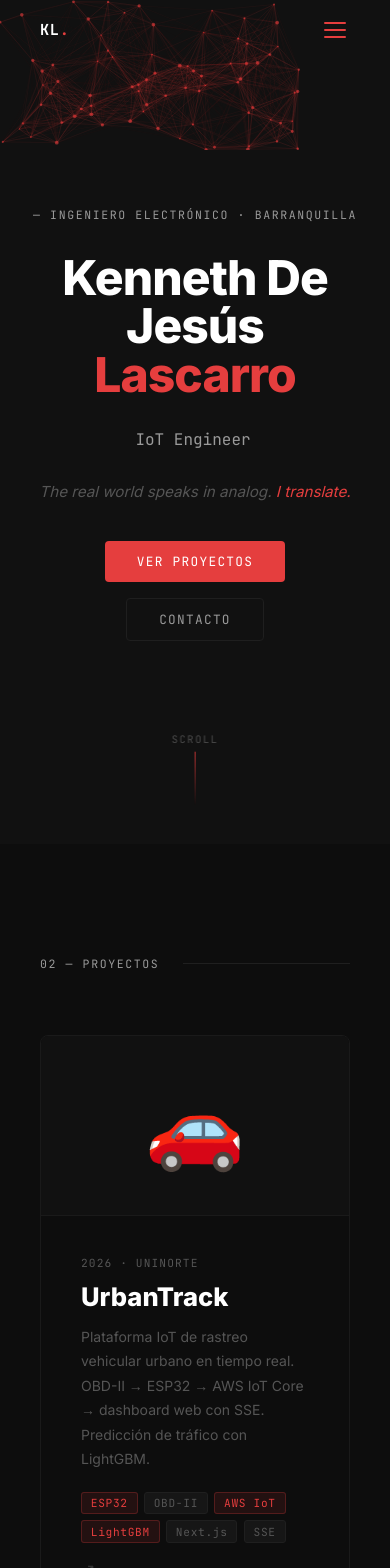
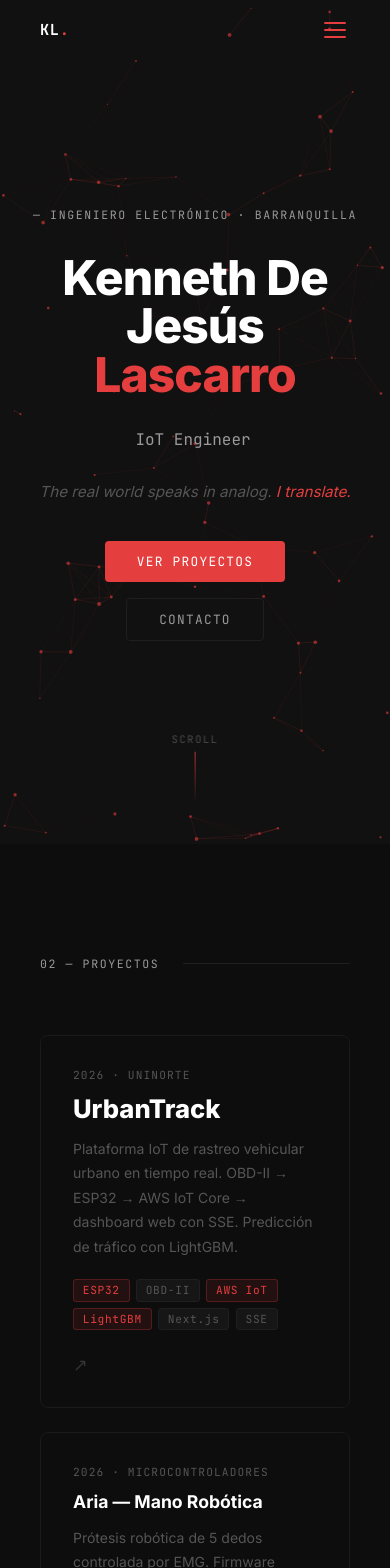
Before and after one commit to KennethDJLS/Kenneth-profolio, a Next.js app: page / in a window 390 px wide. Shown: the top 1568 px of the page. Built offline with nearby package versions, Linux system fonts and the light colour scheme.

Commit message:
fix: featured card full-text, remove emojis, canvas ResizeObserver on hero container

```diff
--- a/src/components/Hero.module.css
+++ b/src/components/Hero.module.css
@@ -10,8 +10,12 @@
 
 .canvas {
   position: absolute;
-  inset: 0;
+  top: 0;
+  left: 0;
+  width: 100%;
+  height: 100%;
   pointer-events: none;
+  display: block; /* removes inline baseline gap */
 }
 
 .content {
--- a/src/components/Hero.tsx
+++ b/src/components/Hero.tsx
@@ -65,6 +65,7 @@ function drawParticles(
 const WORDS = ['Hardware Designer', 'IoT Engineer', 'Electronic Engineer'];
 
 export default function Hero() {
+  const heroRef = useRef<HTMLElement>(null);
   const canvasRef = useRef<HTMLCanvasElement>(null);
   const badgeRef = useRef<HTMLSpanElement>(null);
   const nameRef = useRef<HTMLHeadingElement>(null);
@@ -78,10 +79,11 @@ export default function Hero() {
   const [wordIdx, setWordIdx] = useState(0);
   const [phase, setPhase] = useState<'typing' | 'pausing' | 'deleting'>('typing');
 
-  /* ── Canvas loop ── */
+  /* ── Canvas loop — observes the hero container, not the canvas ── */
   useEffect(() => {
+    const hero = heroRef.current;
     const canvas = canvasRef.current;
-    if (!canvas) return;
+    if (!hero || !canvas) return;
     const ctx = canvas.getContext('2d');
     if (!ctx) return;
 
@@ -89,13 +91,17 @@ export default function Hero() {
     let raf: number;
 
     const resize = () => {
-      canvas.width = canvas.offsetWidth;
-      canvas.height = canvas.offsetHeight;
-      particles = initParticles(canvas.width, canvas.height);
+      // Size canvas to hero container dimensions
+      const w = hero.offsetWidth;
+      const h = hero.offsetHeight;
+      canvas.width = w;
+      canvas.height = h;
+      particles = initParticles(w, h);
     };
 
+    // Observe the hero section, not the canvas element
     const ro = new ResizeObserver(resize);
-    ro.observe(canvas);
+    ro.observe(hero);
     resize();
 
     const loop = () => {
@@ -157,7 +163,7 @@ export default function Hero() {
   }, []);
 
   return (
-    <section id="hero" className={styles.hero}>
+    <section id="hero" ref={heroRef} className={styles.hero}>
       <canvas ref={canvasRef} className={styles.canvas} />
 
       <div className={styles.content}>
--- a/src/components/Projects.module.css
+++ b/src/components/Projects.module.css
@@ -31,11 +31,8 @@
   background: #1f1f1f;
 }
 
-/* Featured card */
+/* Featured card — full-width text only */
 .featured {
-  display: grid;
-  grid-template-columns: 1fr 1fr;
-  gap: 0;
   border: 1px solid #1a1a1a;
   border-radius: 8px;
   overflow: hidden;
@@ -43,27 +40,35 @@
   cursor: default;
   transition: border-color 0.25s;
   will-change: transform;
+  position: relative;
 }
 
 .featured:hover {
   border-color: #E53E3E;
 }
 
-.featuredVisual {
-  background: #111;
-  min-height: 280px;
-  display: flex;
-  align-items: center;
-  justify-content: center;
-  font-size: 5rem;
-  border-right: 1px solid #1a1a1a;
+/* Red left accent bar on featured */
+.featured::before {
+  content: '';
+  position: absolute;
+  left: 0; top: 0; bottom: 0;
+  width: 3px;
+  background: #E53E3E;
+  transform: scaleY(0);
+  transform-origin: bottom;
+  transition: transform 0.35s ease;
+}
+
+.featured:hover::before {
+  transform: scaleY(1);
 }
 
 .featuredBody {
-  padding: 2.5rem;
-  display: flex;
-  flex-direction: column;
-  justify-content: space-between;
+  padding: 2.75rem 3rem;
+  display: grid;
+  grid-template-columns: 1fr auto;
+  gap: 2.5rem;
+  align-items: start;
 }
 
 /* Grid of 4 */
@@ -185,7 +190,6 @@
 }
 
 @media (max-width: 768px) {
-  .featured { grid-template-columns: 1fr; }
-  .featuredVisual { min-height: 180px; border-right: none; border-bottom: 1px solid #1a1a1a; }
+  .featuredBody { grid-template-columns: 1fr; gap: 1.5rem; padding: 2rem; }
   .grid { grid-template-columns: 1fr; }
 }
--- a/src/components/Projects.tsx
+++ b/src/components/Projects.tsx
@@ -133,21 +133,19 @@ export default function Projects() {
           <div className={styles.headerLine} />
         </div>
 
-        {/* Featured */}
+        {/* Featured — full-width text */}
         <div
           ref={featuredRef}
           className={styles.featured}
           onMouseEnter={(e) => springHover(e.currentTarget, true)}
           onMouseLeave={(e) => springHover(e.currentTarget, false)}
         >
-          <div className={styles.featuredVisual}>{featured.icon}</div>
           <div className={styles.featuredBody}>
+            {/* Left: meta + title + desc */}
             <div>
               <p className={styles.meta}>{featured.meta}</p>
               <h3 className={styles.featuredTitle}>{featured.title}</h3>
-              <p className={styles.desc}>{featured.desc}</p>
-            </div>
-            <div>
+              <p className={styles.desc} style={{ maxWidth: '620px' }}>{featured.desc}</p>
               <div className={styles.tags}>
                 {featured.tags.map((t) => (
                   <span
@@ -158,8 +156,9 @@ export default function Projects() {
                   </span>
                 ))}
               </div>
-              <span className={styles.arrow}>↗</span>
             </div>
+            {/* Right: arrow */}
+            <span className={styles.arrow} style={{ marginTop: 0, alignSelf: 'flex-start' }}>↗</span>
           </div>
         </div>
 
@@ -173,9 +172,7 @@ export default function Projects() {
               onMouseLeave={(e) => springHover(e.currentTarget, false)}
             >
               <p className={styles.meta}>{p.meta}</p>
-              <h3 className={styles.cardTitle}>
-                {p.icon} {p.title}
-              </h3>
+              <h3 className={styles.cardTitle}>{p.title}</h3>
               <p className={styles.desc}>{p.desc}</p>
               <div className={styles.tags}>
                 {p.tags.map((t) => (
```
